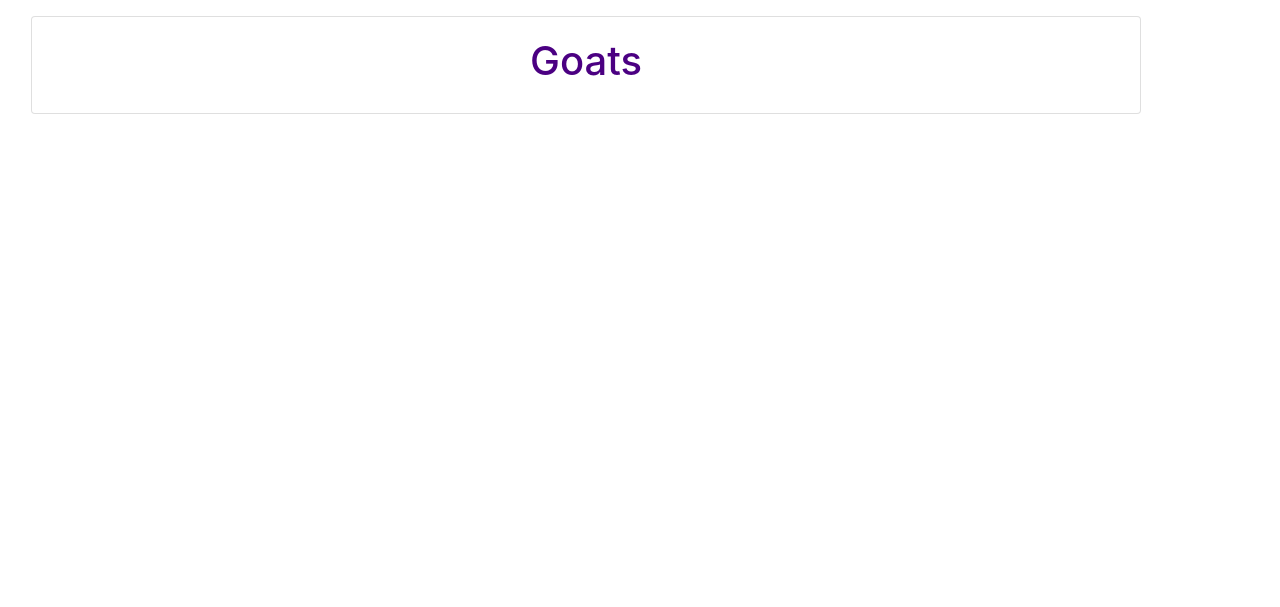
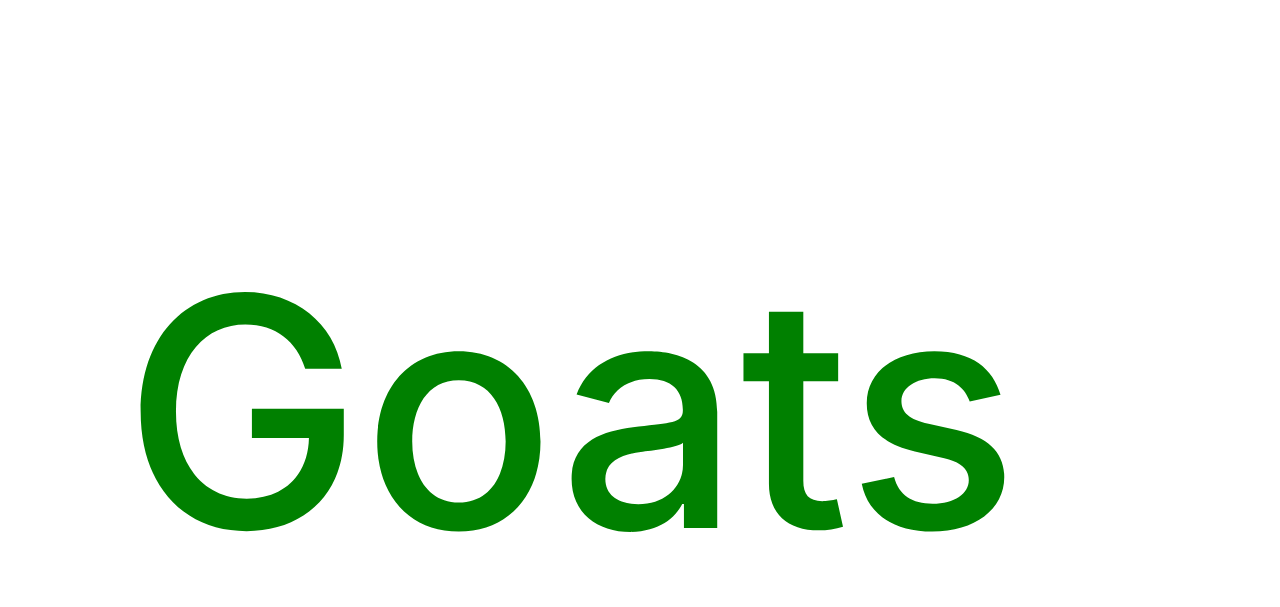
Before and after one commit to loukel/goats, a plain HTML site: page index.html in a window 1280 px wide. Drawn offline with nearby package versions, Linux system fonts and the light colour scheme.

Commit message:
Made Goats spin fast :cyclone:

```diff
--- a/index.html
+++ b/index.html
@@ -7,17 +7,14 @@
   <meta name="viewport" content="width=device-width, initial-scale=1.0">
   <title>Goats</title>
   <link rel="stylesheet" href="https://stackpath.bootstrapcdn.com/bootstrap/4.3.1/css/bootstrap.min.css">
+  <link rel="stylesheet" href="./style.css">
 </head>
 
-<body>
-  <div class='container text-center m-3'>
-    <div class='card'>
-      <div class='card-body'>
-        <h1 id='heading'>
-          Goats
-        </h1>
-      </div>
-    </div>
+<body class='row h-100'>
+  <div class='container text-center m-3 row h-100 vertical-center d-flex justify-content-center'>
+    <h1 id='heading' class='rotate'>
+      Goats
+    </h1>
   </div>
   <script src='./script.js'></script>
 </body>
--- a/script.js
+++ b/script.js
@@ -3,4 +3,4 @@ const hexCodes = ['#ff0000', '#ffa500', '#ffff00', '#008000', '#0000ff', '#4b008
 
 setInterval(() => {
   headingEl.style.color = hexCodes[Math.floor(Math.random() * hexCodes.length)]
-}, 500)
+}, 100)
--- /dev/null
+++ b/style.css
@@ -0,0 +1,27 @@
+@keyframes rotation {
+  from {
+    transform: rotate(0deg);
+  }
+
+  to {
+    transform: rotate(359deg);
+  }
+}
+
+.rotate {
+  animation: rotation 1s infinite linear;
+}
+
+.vertical-center {
+  min-height: 100%;
+  /* Fallback for browsers do NOT support vh unit */
+  min-height: 100vh;
+  /* These two lines are counted as one :-)       */
+
+  display: flex;
+  align-items: center;
+}
+
+#heading {
+  font-size: 20rem !important;
+}
```
